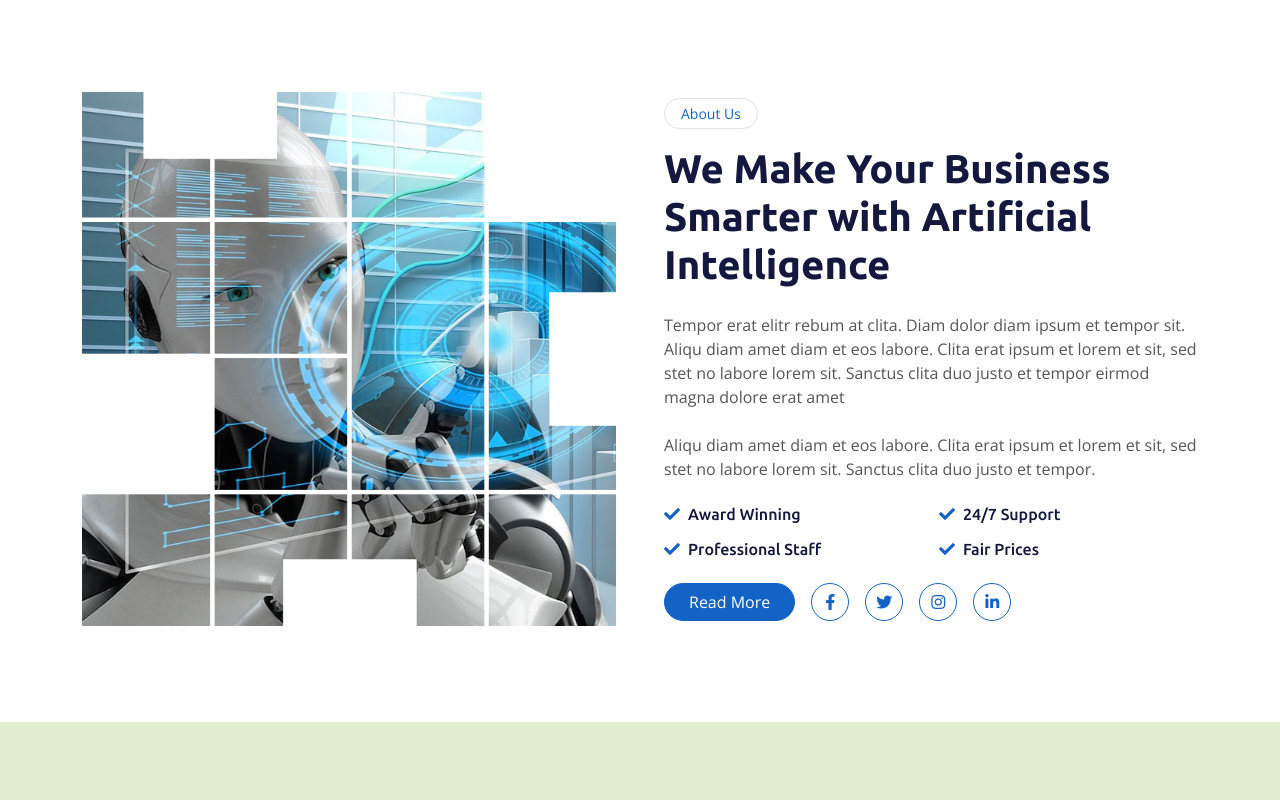
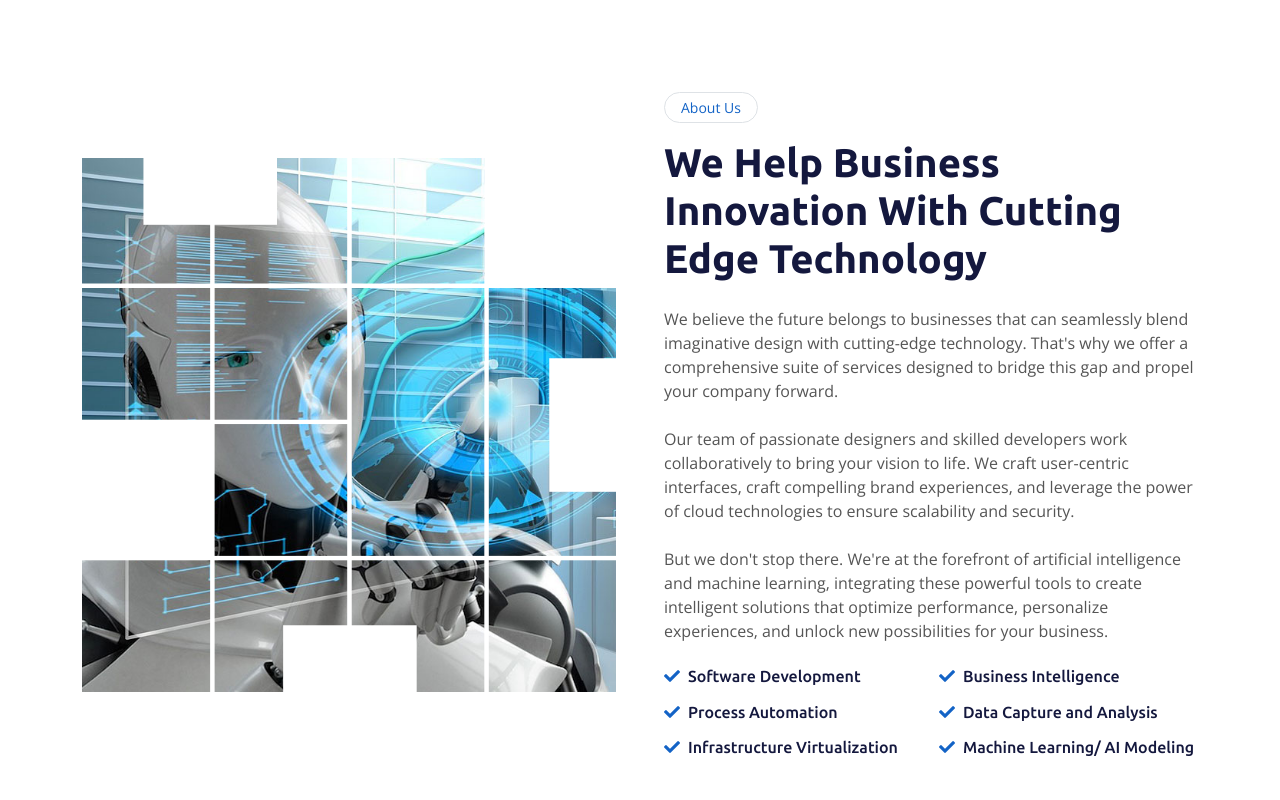
Before and after one commit to KrisFernando/sparxinc-website, a plain HTML site: page index.html in a window 1280 px wide. Shown: the part 500-1300 px from the top of the page. Drawn offline with nearby package versions, Linux system fonts and the light colour scheme.

Commit message:
index > about us write up

```diff
--- a/css/style.css
+++ b/css/style.css
@@ -1,8 +1,8 @@
 /********** Template CSS **********/
 :root {
-    --primary: #8bc34a;
-    --secondary: #ff9800;
-    --bg-gray: #e0efcf;
+    --primary: #0E568C;
+    --secondary: #4c0a2a;
+    --bg-gray: #83bad8;
     --light: #F4F7FE;
     --dark: #14183E;
 }
--- a/index.html
+++ b/index.html
@@ -3,7 +3,7 @@
 
 <head>
     <meta charset="utf-8">
-    <title>AI.Tech - Artificial Intelligence HTML Template</title>
+    <title>Sparx Interactive Solutions Inc.</title>
     <meta content="width=device-width, initial-scale=1.0" name="viewport">
     <meta content="" name="keywords">
     <meta content="" name="description">
@@ -123,28 +123,21 @@
                 </div>
                 <div class="col-lg-6 wow fadeIn" data-wow-delay="0.5s">
                     <div class="btn btn-sm border rounded-pill text-primary px-3 mb-3">About Us</div>
-                    <h1 class="mb-4">We Make Your Business Smarter with Artificial Intelligence</h1>
-                    <p class="mb-4">Tempor erat elitr rebum at clita. Diam dolor diam ipsum et tempor sit. Aliqu diam
-                        amet diam et eos labore. Clita erat ipsum et lorem et sit, sed stet no labore lorem sit. Sanctus
-                        clita duo justo et tempor eirmod magna dolore erat amet</p>
-                    <p class="mb-4">Aliqu diam amet diam et eos labore. Clita erat ipsum et lorem et sit, sed stet no
-                        labore lorem sit. Sanctus clita duo justo et tempor.</p>
+                    <h1 class="mb-4">We Help Business Innovation With Cutting Edge Technology</h1>
+                    <p class="mb-4">We believe the future belongs to businesses that can seamlessly blend imaginative design with cutting-edge technology.  That's why we offer a comprehensive suite of services designed to bridge this gap and propel your company forward.</p>
+                    <p class="mb-4">Our team of passionate designers and skilled developers work collaboratively to bring your vision to life.  We craft user-centric interfaces, craft compelling brand experiences, and leverage the power of cloud technologies to ensure scalability and security.</p>
+                    <p class="mb-4">But we don't stop there.  We're at the forefront of artificial intelligence and machine learning,  integrating these powerful tools to create intelligent solutions that optimize performance, personalize experiences, and unlock new possibilities for your business.</p>
                     <div class="row g-3">
                         <div class="col-sm-6">
-                            <h6 class="mb-3"><i class="fa fa-check text-primary me-2"></i>Award Winning</h6>
-                            <h6 class="mb-0"><i class="fa fa-check text-primary me-2"></i>Professional Staff</h6>
+                            <h6 class="mb-3"><i class="fa fa-check text-primary me-2"></i>Software Development</h6>
+                            <h6 class="mb-3"><i class="fa fa-check text-primary me-2"></i>Process Automation</h6>
+                            <h6 class="mb-0"><i class="fa fa-check text-primary me-2"></i>Infrastructure Virtualization</h6>
                         </div>
                         <div class="col-sm-6">
-                            <h6 class="mb-3"><i class="fa fa-check text-primary me-2"></i>24/7 Support</h6>
-                            <h6 class="mb-0"><i class="fa fa-check text-primary me-2"></i>Fair Prices</h6>
+                            <h6 class="mb-3"><i class="fa fa-check text-primary me-2"></i>Business Intelligence</h6>
+                            <h6 class="mb-3"><i class="fa fa-check text-primary me-2"></i>Data Capture and Analysis</h6>
+                            <h6 class="mb-0"><i class="fa fa-check text-primary me-2"></i>Machine Learning/ AI Modeling</h6>
                         </div>
-                    </div>
-                    <div class="d-flex align-items-center mt-4">
-                        <a class="btn btn-primary rounded-pill px-4 me-3" href="">Read More</a>
-                        <a class="btn btn-outline-primary btn-square me-3" href=""><i class="fab fa-facebook-f"></i></a>
-                        <a class="btn btn-outline-primary btn-square me-3" href=""><i class="fab fa-twitter"></i></a>
-                        <a class="btn btn-outline-primary btn-square me-3" href=""><i class="fab fa-instagram"></i></a>
-                        <a class="btn btn-outline-primary btn-square" href=""><i class="fab fa-linkedin-in"></i></a>
                     </div>
                 </div>
             </div>
```
Also changed, not shown: artificial-intelligence-html-template.jpg (deleted).
